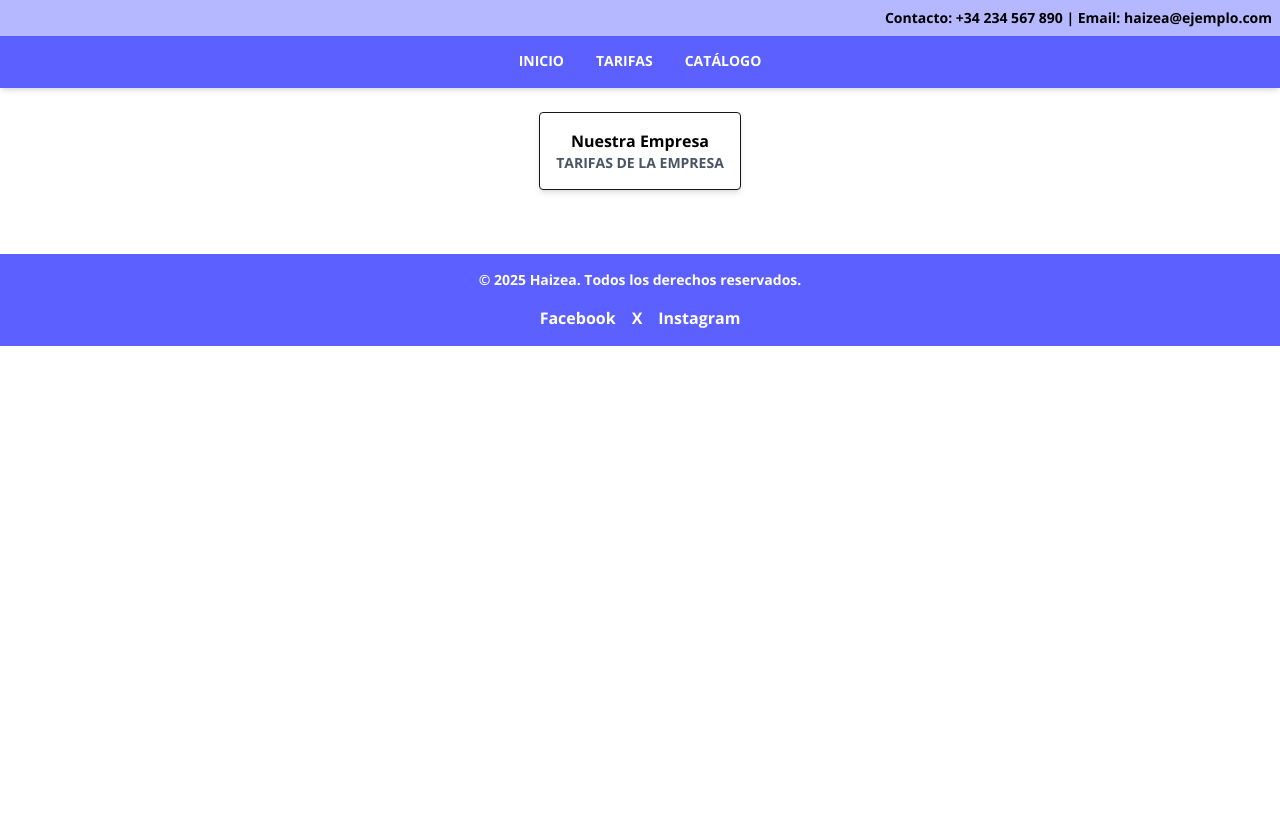
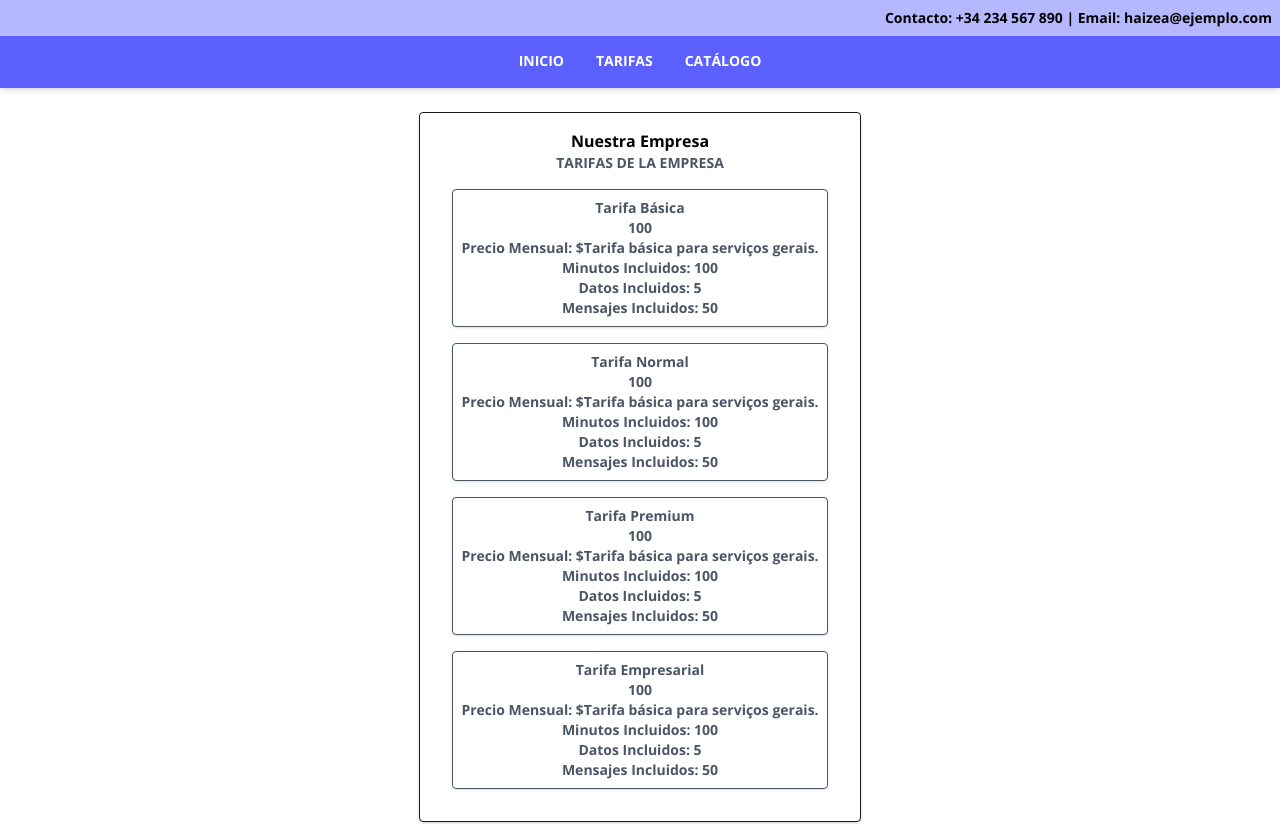
Before and after one commit to haizeagc/PFG_Next, a Next.js app in the folder my-app/: page /tarifas in a window 1280 px wide. Shown: the top 824 px of the page. Before the commit the page ends 800 px from the top, so only its background shows below. Built offline with nearby package versions, Linux system fonts and the light colour scheme; data requests are answered from the project's data file.

Commit message:
Funciona bien el get

```diff
--- a/my-app/package.json
+++ b/my-app/package.json
@@ -9,7 +9,6 @@
     "lint": "next lint"
   },
   "dependencies": {
-    "json-server": "^1.0.0-beta.3",
     "next": "15.3.2",
     "react": "^19.0.0",
     "react-dom": "^19.0.0"
@@ -22,6 +21,7 @@
     "@types/react-dom": "^19",
     "eslint": "^9",
     "eslint-config-next": "15.3.2",
+    "json-server": "^0.17.4",
     "tailwindcss": "^4",
     "typescript": "^5"
   }
--- a/my-app/src/app/catalogo/page.tsx
+++ b/my-app/src/app/catalogo/page.tsx
@@ -1,4 +1,20 @@
-export default function Catalogo() {
+export type Movil = {
+  id: number; // Identificador único del móvil
+  marca: string; // Marca del móvil (ej. "Samsung", "Apple")
+  modelo: string; // Modelo del móvil (ej. "Galaxy S21", "iPhone 14")
+  almacenamiento: string; // Capacidad de almacenamiento (ej. "128GB", "256GB")
+  ram: string; // Memoria RAM (ej. "4GB", "8GB")
+  camara: string; // Resolución de la cámara (ej. "48MP", "108MP")
+  bateria: string; // Capacidad de la batería (ej. "4000mAh", "5000mAh")
+  precio: number;
+  imagen: string; // Precio del móvil
+};
+
+export default async function Catalogo() {
+
+  const response = await fetch('http://localhost:3001/telefonos')
+  const telefonos = await response.json();
+
     return (
       <div className="flex items-center justify-center p-8">
         <div className="text-center p-4 border rounded shadow-md bg-white">
@@ -6,6 +22,19 @@ export default function Catalogo() {
           <p className="text-sm text-gray-600">
             CATALOGO DE LA EMPRESA
           </p>
+          <ul className="space-y-4 p-4">
+            {telefonos.map((telefono: Movil) => (
+              <li key={telefono.id} className="border p-2 rounded shadow-sm">
+                <h2 className="font-semibold">{telefono.marca} {telefono.modelo}</h2>
+                <img src={telefono.imagen} alt={`${telefono.marca} ${telefono.modelo}`} className="w-32 h-32 object-cover mb-2" />
+                <p>Almacenamiento: {telefono.almacenamiento}</p>
+                <p>RAM: {telefono.ram}</p>
+                <p>Cámara: {telefono.camara}</p>
+                <p>Batería: {telefono.bateria}</p>
+                <p>Precio: ${telefono.precio}</p>
+              </li>
+            ))}
+            </ul>
         </div>
       </div>
     );
--- a/my-app/src/app/page.tsx
+++ b/my-app/src/app/page.tsx
@@ -1,5 +1,3 @@
-
-
 export default function Home() {
   return (
     <div className="flex items-center justify-center p-8 ">
--- /dev/null
+++ b/my-app/src/app/server.js
@@ -0,0 +1,26 @@
+import jsonServer from "json-server";
+const server = jsonServer.create();
+const router = jsonServer.router("db.json");
+const middlewares = jsonServer.defaults();
+
+server.use(middlewares);
+
+server.use((req, res, next) => {
+    console.log("Request received");
+    res.header("Access-Control-Allow-Origin", "*");
+    res.header(
+        "Access-Control-Allow-Mehods",
+        "GET, POST, PUT, PATCH, DELETE, OPTIONS"
+    );
+    res.header(
+        "Access-Control-Allow-Headers",
+        "Origin, X-Requested-With, Content-Type, Accept"
+    );
+    next();
+});
+
+server.use(router);
+
+server.listen(3001, () => {
+    console.log("JSON Server is running");
+});
--- a/my-app/src/app/tarifas/page.tsx
+++ b/my-app/src/app/tarifas/page.tsx
@@ -1,10 +1,34 @@
-export default function Tarifas() {
+export type Tarifa = {
+  id: number; // Identificador único de la tarifa
+  nombre: string; // Nombre de la tarifa (ej. "Plan Básico")
+  descripcion: string; // Descripción de la tarifa
+  precioMensual: number; // Precio mensual de la tarifa
+  minutosIncluidos: number; // Minutos incluidos en la tarifa
+  datosIncluidos: string; // Datos incluidos (ej. "5GB", "Ilimitados")
+  mensajesIncluidos: number; // Mensajes SMS incluidos
+};
+
+export default async function Tarifas() {
+  const response = await fetch('http://localhost:3001/tarifas')
+  const tarifas = await response.json();
     return (
       <div className="flex items-center justify-center p-8">
         <div className="text-center p-4 border rounded shadow-md bg-white">
           <h1 className="text-black font-bold">Nuestra Empresa</h1>
           <p className="text-sm text-gray-600">
             TARIFAS DE LA EMPRESA
+            <ul className="space-y-4 p-4">
+            {tarifas.map((tarifa: Tarifa) => (
+              <li key={tarifa.id} className="border p-2 rounded shadow-sm">
+                <h2 className="font-semibold">{tarifa.nombre}</h2>
+                <p>{tarifa.descripcion}</p>
+                <p>Precio Mensual: ${tarifa.precioMensual}</p>
+                <p>Minutos Incluidos: {tarifa.minutosIncluidos}</p>
+                <p>Datos Incluidos: {tarifa.datosIncluidos}</p>
+                <p>Mensajes Incluidos: {tarifa.mensajesIncluidos}</p>
+              </li>
+            ))}
+            </ul>
           </p>
         </div>
       </div>
```
Also changed, not shown: 1 other file (tests, documents, lock files or other folders).
